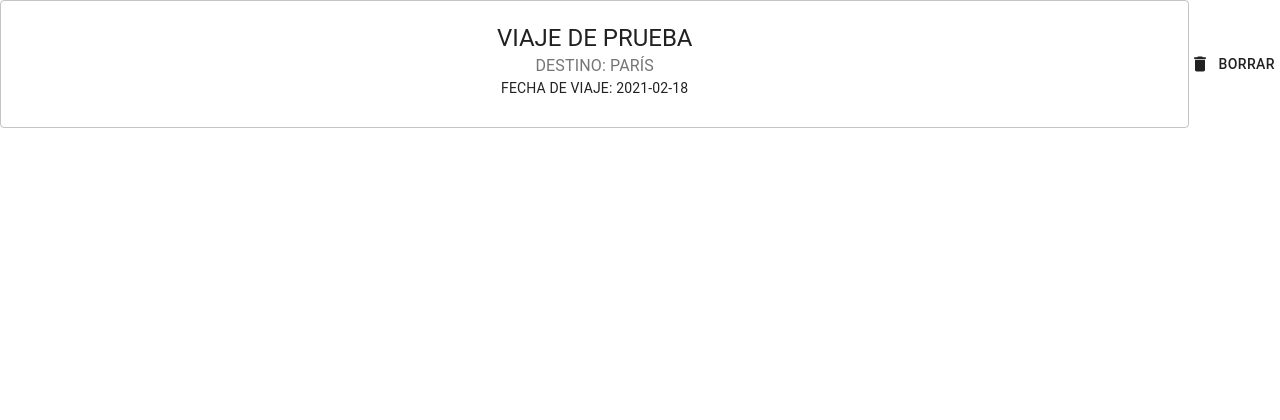
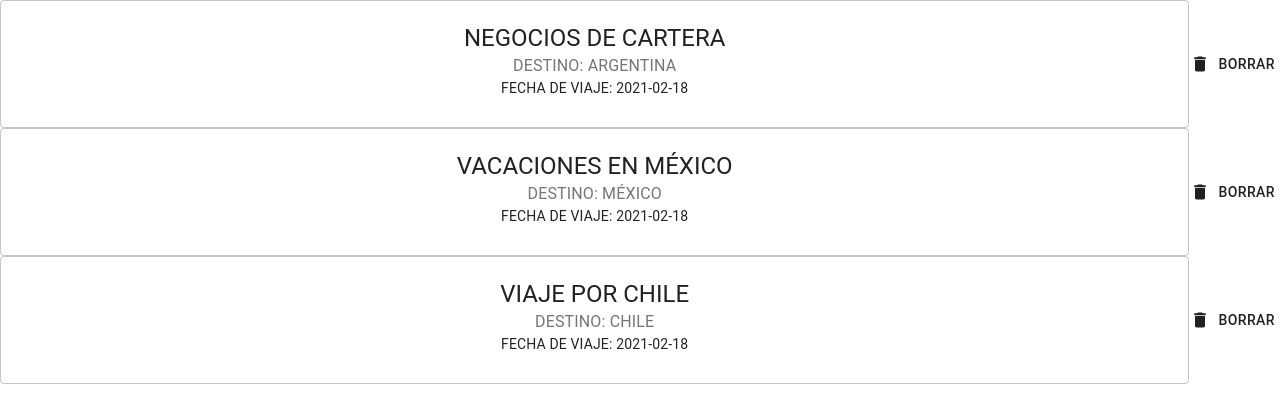
Before and after one commit to X-Viss/IETI---PROJECT, a React (Create React App) app: page / in a window 1280 px wide. Shown: the top 420 px of the page. Built offline with nearby package versions, Linux system fonts and the light colour scheme.

Commit message:
:sparkles: XV-6 Travel cards lists done

```diff
--- a/src/App.js
+++ b/src/App.js
@@ -1,11 +1,11 @@
 import logo from './logo.svg';
 import './App.css';
-import  TravelCard from './travel/TravelCard.js';
+import  TravelList from './travel/TravelList.js';
 
 function App() {
   return (
     <div className="App">
-      <TravelCard></TravelCard>
+      <TravelList></TravelList>
     </div>
   );
 }
--- a/src/travel/TravelCard.js
+++ b/src/travel/TravelCard.js
@@ -44,7 +44,7 @@ class TravelCard extends React.Component {
 
                 <Button startIcon={<DeleteIcon />} style={{ marginLeft: "auto" }} onClick={this.handleTravelDelete}>
                     Borrar
-                </Button>
+            </Button>
 
             </div>
         );
--- /dev/null
+++ b/src/travel/TravelList.js
@@ -0,0 +1,44 @@
+
+import React, { useDebugValue } from 'react';
+import TravelCard from './TravelCard.js';
+
+class TravelList extends React.Component {
+
+
+    constructor(props) {
+        super(props);
+        this.state = {
+            travels: [{
+                name: "Negocios de cartera",
+                place: "Argentina",
+                date: new Date()
+            },
+            {
+                name: "Vacaciones en méxico",
+                place: "México",
+                date: new Date()
+            },
+            {
+                name: "Viaje por chile",
+                place: "Chile",
+                date: new Date()
+            }]
+        };
+    }
+
+    render() {
+        const renderTravels = this.state.travels.map((value, index) => {
+            return (
+            <TravelCard key={index} name={value.name} place={value.place} date={value.date}>
+            </TravelCard>
+            );
+        })
+        return (
+            <div>
+                {renderTravels}
+            </div>
+        )
+    }
+}
+
+export default TravelList;
```
